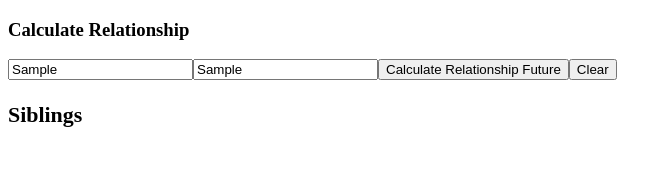
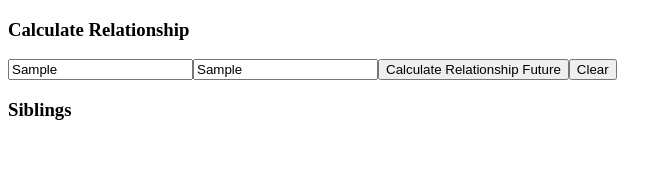
Before and after one commit to acciojob/flames-app-react-ManimehalaiAnandaraj, a React app: page / in a window 1280 px wide. Both pictures are taken after typing "Sample", "Sample" into the empty fields and a click on the button "Calculate Relationship Future". Shown: the top 189 px of the page, without its empty margins (0-672 px from the left). Built offline with nearby package versions, Linux system fonts and the light colour scheme.

Commit message:
Completed assignment

```diff
--- a/src/components/App.js
+++ b/src/components/App.js
@@ -56,19 +56,25 @@ const App = () => {
 
   return (
     <div>
-        <h3>Calculate Relationship</h3>
+      <h3>Calculate Relationship</h3>
       <input
         data-testid="input1"
         name="name1"
         value={name1}
-        onChange={(e) => setName1(e.target.value)}
+        onChange={(e) => {
+          setName1(e.target.value);
+          setResult(''); // Clear result when typing
+        }}
         placeholder="Enter first name"
       />
       <input
         data-testid="input2"
         name="name2"
         value={name2}
-        onChange={(e) => setName2(e.target.value)}
+        onChange={(e) => {
+          setName2(e.target.value);
+          setResult(''); // Clear result when typing
+        }}
         placeholder="Enter second name"
       />
       <button
@@ -76,7 +82,7 @@ const App = () => {
         name="calculate_relationship"
         onClick={calculateRelationship}
       >
-       Calculate Relationship Future
+        Calculate Relationship Future
       </button>
       <button
         data-testid="clear"
@@ -85,13 +91,7 @@ const App = () => {
       >
         Clear
       </button>
-      <h3>
-
-         {result &&
-      <h3 data-testid="answer"> {result} </h3>}
-
-      </h3>
-
+      {result && <h3 data-testid="answer">{result}</h3>}
     </div>
   );
 };
```
